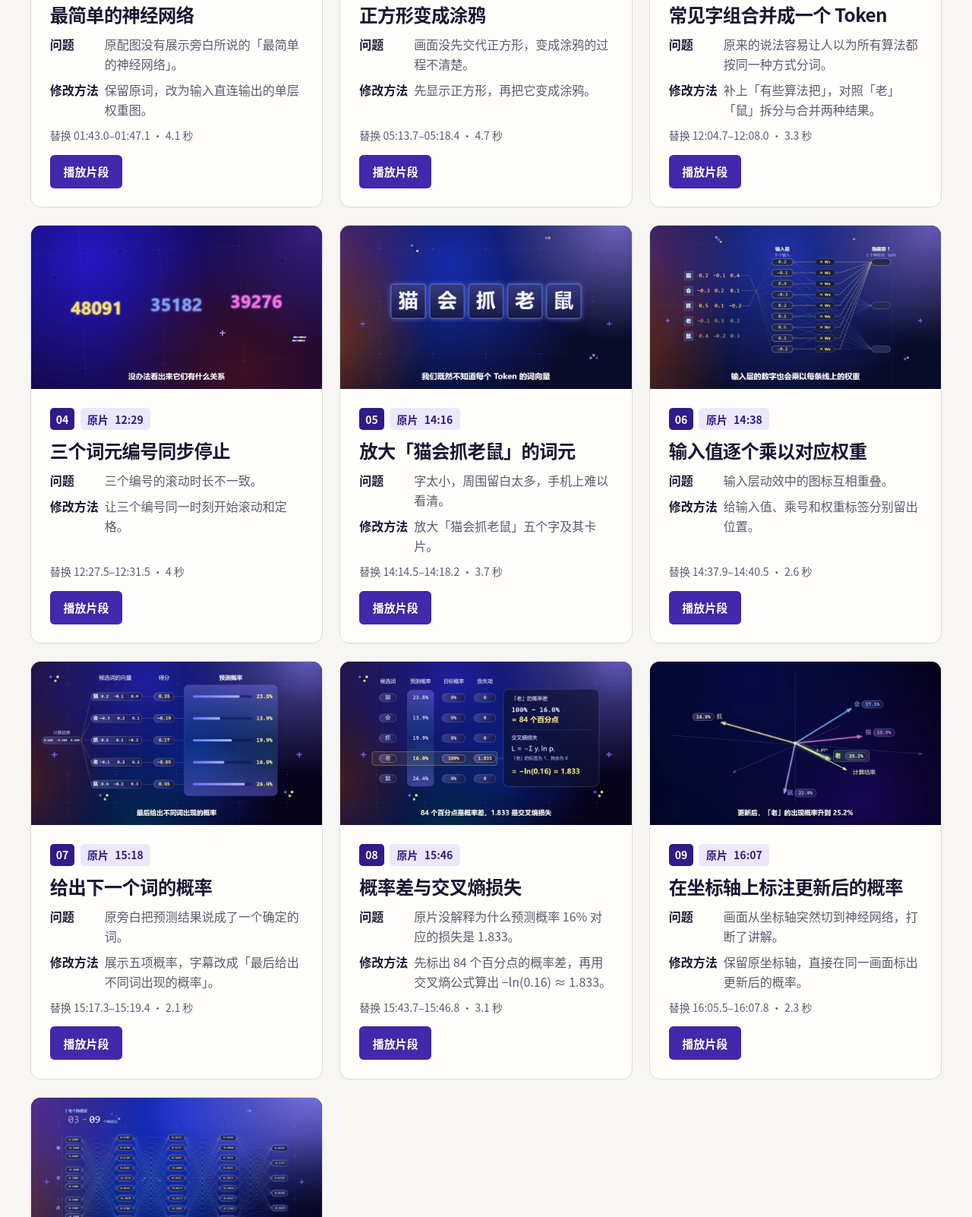
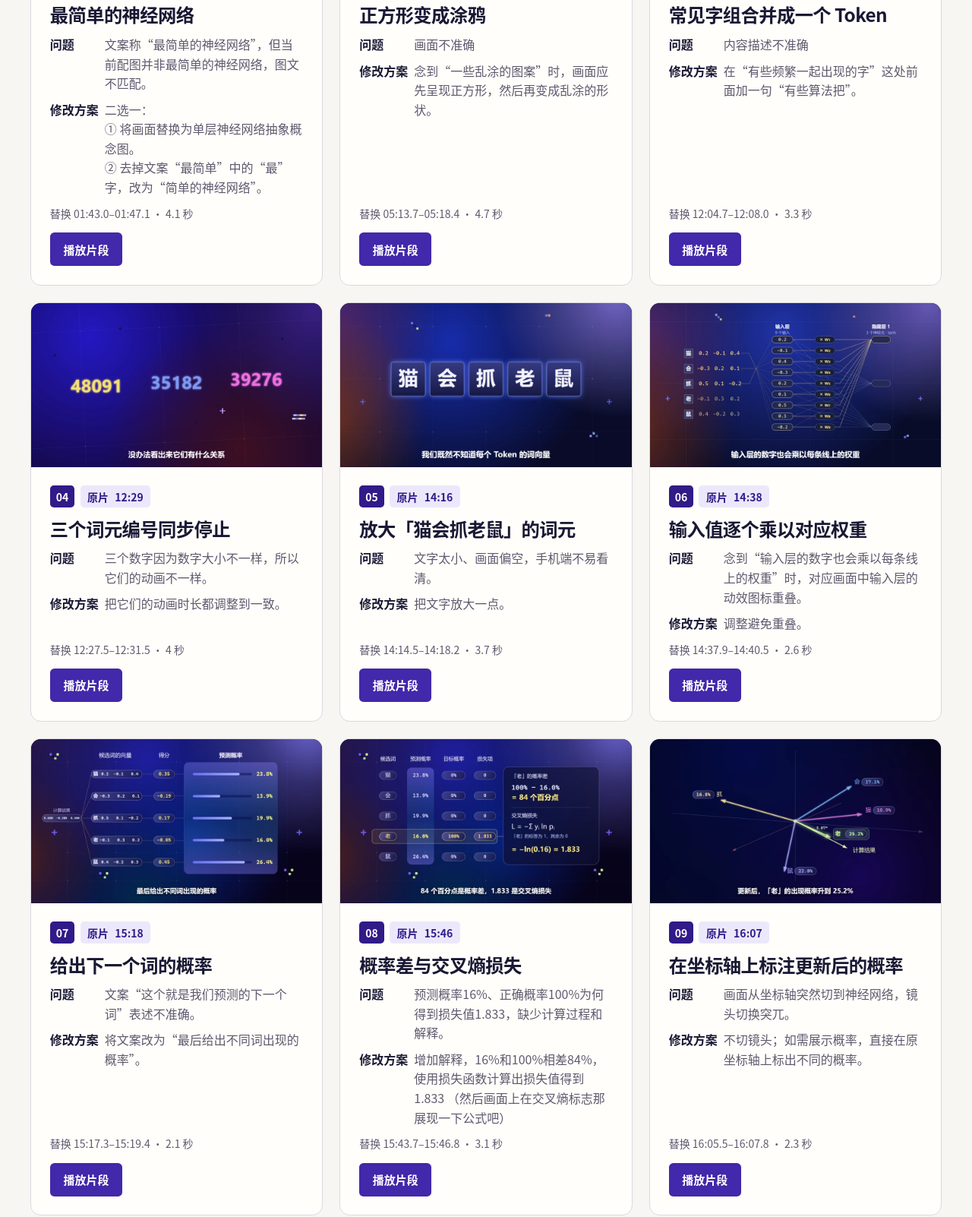
Before and after one commit to passwordis42/motion-graphics, a plain HTML site: page index.html in a window 1280 px wide. Shown: the part 511-2113 px from the top of the page at 76% size. Drawn offline with Linux system fonts and the light colour scheme.

```diff
--- a/index.html
+++ b/index.html
@@ -3,7 +3,7 @@
 <head>
   <meta charset="utf-8">
   <meta name="viewport" content="width=device-width, initial-scale=1">
-  <meta name="description" content="按原片时间戳查看片段的问题和修改方法，在线播放。">
+  <meta name="description" content="按原片时间戳查看片段的问题和修改方案，在线播放。">
   <title>修改合集</title>
   <style>
     :root {
@@ -84,7 +84,7 @@
     .revision { display: grid; flex: 1; align-content: start; gap: 0.55rem; margin: 0; line-height: 1.6; }
     .revision div { display: grid; grid-template-columns: 4em minmax(0, 1fr); gap: 0.5rem; }
     .revision dt { font-weight: 700; color: var(--ink); }
-    .revision dd { margin: 0; color: var(--muted); }
+    .revision dd { margin: 0; color: var(--muted); white-space: pre-line; }
     .metadata { display: flex; flex-wrap: wrap; align-items: center; gap: 0.45rem; }
     .number { padding: 0.28rem 0.5rem; border-radius: 0.3rem; background: var(--accent-dark); color: white; font-size: 0.875rem; font-weight: 700; font-variant-numeric: tabular-nums; text-align: center; min-width: 2rem; }
     .timestamp { padding: 0.28rem 0.6rem; border-radius: 0.3rem; background: #ece8fc; color: var(--accent-dark); font-size: 0.875rem; font-weight: 700; }
@@ -137,8 +137,10 @@
           </div>
           <h2 id="t0144-title">最简单的神经网络</h2>
           <dl class="revision">
-            <div><dt>问题</dt><dd>原配图没有展示旁白所说的「最简单的神经网络」。</dd></div>
-            <div><dt>修改方法</dt><dd>保留原词，改为输入直连输出的单层权重图。</dd></div>
+            <div><dt>问题</dt><dd>文案称“最简单的神经网络”，但当前配图并非最简单的神经网络，图文不匹配。</dd></div>
+            <div><dt>修改方案</dt><dd>二选一：
+① 将画面替换为单层神经网络抽象概念图。
+② 去掉文案“最简单”中的“最”字，改为“简单的神经网络”。</dd></div>
           </dl>
           <p class="spec">替换 01:43.0–01:47.1 · 4.1 秒</p>
           <div class="actions">
@@ -158,8 +160,8 @@
           </div>
           <h2 id="t0514-title">正方形变成涂鸦</h2>
           <dl class="revision">
-            <div><dt>问题</dt><dd>画面没先交代正方形，变成涂鸦的过程不清楚。</dd></div>
-            <div><dt>修改方法</dt><dd>先显示正方形，再把它变成涂鸦。</dd></div>
+            <div><dt>问题</dt><dd>画面不准确</dd></div>
+            <div><dt>修改方案</dt><dd>念到“一些乱涂的图案”时，画面应先呈现正方形，然后再变成乱涂的形状。</dd></div>
           </dl>
           <p class="spec">替换 05:13.7–05:18.4 · 4.7 秒</p>
           <div class="actions">
@@ -179,8 +181,8 @@
           </div>
           <h2 id="t1205-title">常见字组合并成一个 Token</h2>
           <dl class="revision">
-            <div><dt>问题</dt><dd>原来的说法容易让人以为所有算法都按同一种方式分词。</dd></div>
-            <div><dt>修改方法</dt><dd>补上「有些算法把」，对照「老」「鼠」拆分与合并两种结果。</dd></div>
+            <div><dt>问题</dt><dd>内容描述不准确</dd></div>
+            <div><dt>修改方案</dt><dd>在“有些频繁一起出现的字”这处前面加一句“有些算法把”。</dd></div>
           </dl>
           <p class="spec">替换 12:04.7–12:08.0 · 3.3 秒</p>
           <div class="actions">
@@ -200,8 +202,8 @@
           </div>
           <h2 id="t1229-title">三个词元编号同步停止</h2>
           <dl class="revision">
-            <div><dt>问题</dt><dd>三个编号的滚动时长不一致。</dd></div>
-            <div><dt>修改方法</dt><dd>让三个编号同一时刻开始滚动和定格。</dd></div>
+            <div><dt>问题</dt><dd>三个数字因为数字大小不一样，所以它们的动画不一样。</dd></div>
+            <div><dt>修改方案</dt><dd>把它们的动画时长都调整到一致。</dd></div>
           </dl>
           <p class="spec">替换 12:27.5–12:31.5 · 4 秒</p>
           <div class="actions">
@@ -221,8 +223,8 @@
           </div>
           <h2 id="t1416-title">放大「猫会抓老鼠」的词元</h2>
           <dl class="revision">
-            <div><dt>问题</dt><dd>字太小，周围留白太多，手机上难以看清。</dd></div>
-            <div><dt>修改方法</dt><dd>放大「猫会抓老鼠」五个字及其卡片。</dd></div>
+            <div><dt>问题</dt><dd>文字太小、画面偏空，手机端不易看清。</dd></div>
+            <div><dt>修改方案</dt><dd>把文字放大一点。</dd></div>
           </dl>
           <p class="spec">替换 14:14.5–14:18.2 · 3.7 秒</p>
           <div class="actions">
@@ -242,8 +244,8 @@
           </div>
           <h2 id="t1438-title">输入值逐个乘以对应权重</h2>
           <dl class="revision">
-            <div><dt>问题</dt><dd>输入层动效中的图标互相重叠。</dd></div>
-            <div><dt>修改方法</dt><dd>给输入值、乘号和权重标签分别留出位置。</dd></div>
+            <div><dt>问题</dt><dd>念到“输入层的数字也会乘以每条线上的权重”时，对应画面中输入层的动效图标重叠。</dd></div>
+            <div><dt>修改方案</dt><dd>调整避免重叠。</dd></div>
           </dl>
           <p class="spec">替换 14:37.9–14:40.5 · 2.6 秒</p>
           <div class="actions">
@@ -263,8 +265,8 @@
           </div>
           <h2 id="t1518-title">给出下一个词的概率</h2>
           <dl class="revision">
-            <div><dt>问题</dt><dd>原旁白把预测结果说成了一个确定的词。</dd></div>
-            <div><dt>修改方法</dt><dd>展示五项概率，字幕改成「最后给出不同词出现的概率」。</dd></div>
+            <div><dt>问题</dt><dd>文案“这个就是我们预测的下一个词”表述不准确。</dd></div>
+            <div><dt>修改方案</dt><dd>将文案改为“最后给出不同词出现的概率”。</dd></div>
           </dl>
           <p class="spec">替换 15:17.3–15:19.4 · 2.1 秒</p>
           <div class="actions">
@@ -284,8 +286,8 @@
           </div>
           <h2 id="t1546-title">概率差与交叉熵损失</h2>
           <dl class="revision">
-            <div><dt>问题</dt><dd>原片没解释为什么预测概率 16% 对应的损失是 1.833。</dd></div>
-            <div><dt>修改方法</dt><dd>先标出 84 个百分点的概率差，再用交叉熵公式算出 −ln(0.16) ≈ 1.833。</dd></div>
+            <div><dt>问题</dt><dd>预测概率16%、正确概率100%为何得到损失值1.833，缺少计算过程和解释。</dd></div>
+            <div><dt>修改方案</dt><dd>增加解释，16%和100%相差84%，使用损失函数计算出损失值得到1.833 （然后画面上在交叉熵标志那展现一下公式吧）</dd></div>
           </dl>
           <p class="spec">替换 15:43.7–15:46.8 · 3.1 秒</p>
           <div class="actions">
@@ -305,8 +307,8 @@
           </div>
           <h2 id="t1607-title">在坐标轴上标注更新后的概率</h2>
           <dl class="revision">
-            <div><dt>问题</dt><dd>画面从坐标轴突然切到神经网络，打断了讲解。</dd></div>
-            <div><dt>修改方法</dt><dd>保留原坐标轴，直接在同一画面标出更新后的概率。</dd></div>
+            <div><dt>问题</dt><dd>画面从坐标轴突然切到神经网络，镜头切换突兀。</dd></div>
+            <div><dt>修改方案</dt><dd>不切镜头；如需展示概率，直接在原坐标轴上标出不同的概率。</dd></div>
           </dl>
           <p class="spec">替换 16:05.5–16:07.8 · 2.3 秒</p>
           <div class="actions">
@@ -327,8 +329,8 @@
           </div>
           <h2 id="neural-network-title">神经网络的层与神经元</h2>
           <dl class="revision">
-            <div><dt>问题</dt><dd>原画面难以看出加层与增加神经元的先后顺序。</dd></div>
-            <div><dt>修改方法</dt><dd>先横向增加隐藏层，再增加每个隐藏层里的神经元。</dd></div>
+            <div><dt>问题</dt><dd>—</dd></div>
+            <div><dt>修改方案</dt><dd>内容先展示层数，然后再出现更多神经元。</dd></div>
           </dl>
           <p class="spec">8.8 秒 · 1080p · 30 fps</p>
           <div class="actions">
```
